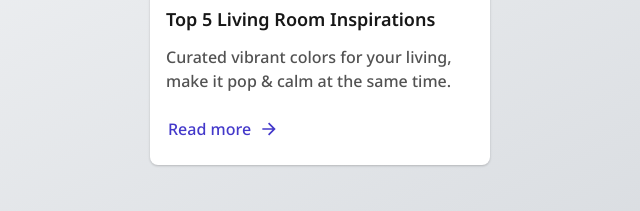
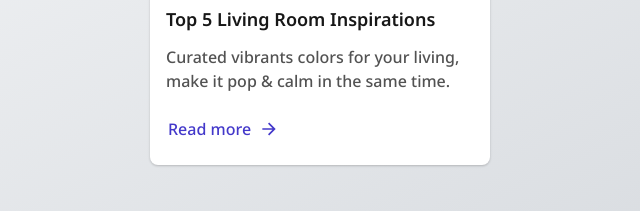
Before and after one commit to MHchihuahua/GFE-projects, a plain HTML site: page blog-card/index.html in a window 1280 px wide. Shown: the part 459-670 px from the top of the page, 320-960 px from the left. Drawn offline with nearby package versions, Linux system fonts and the light colour scheme.

Commit message:
fix: typo

```diff
--- a/blog-card/index.html
+++ b/blog-card/index.html
@@ -26,7 +26,7 @@
         </div>
         <div class="blog-card__title text-lg font-semibold text-neutral-900">Top 5 Living Room Inspirations </div>
         <div class="blog-card__description mt-3 font-medium text-neutral-600 text-base">
-          Curated vibrant colors for your living, make it pop & calm at the same time.
+          Curated vibrants colors for your living, make it pop & calm in the same time.
         </div>
         <button class="blog-card__action mt-6 flex items-center font-medium text-indigo-700">
           <span class="blog-card__action__text px-0.5 me-1.5">Read more</span>
```
